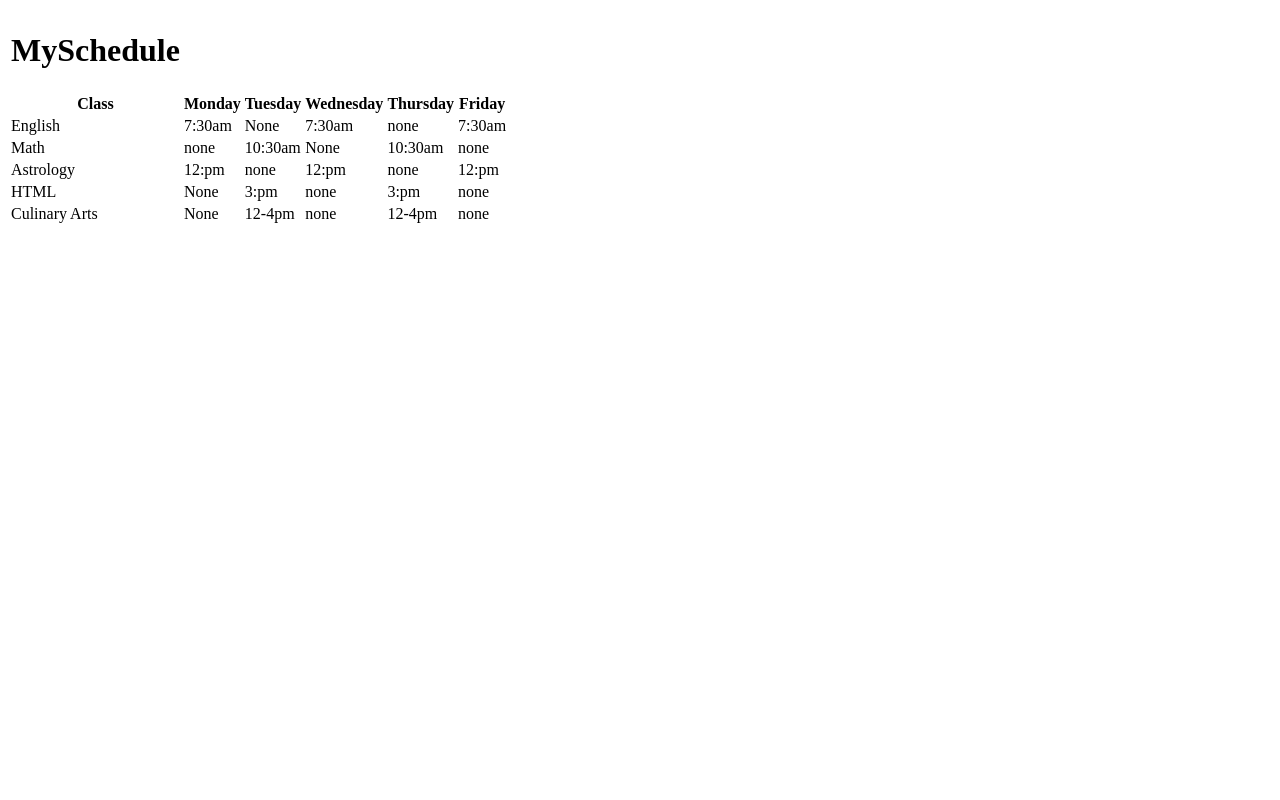
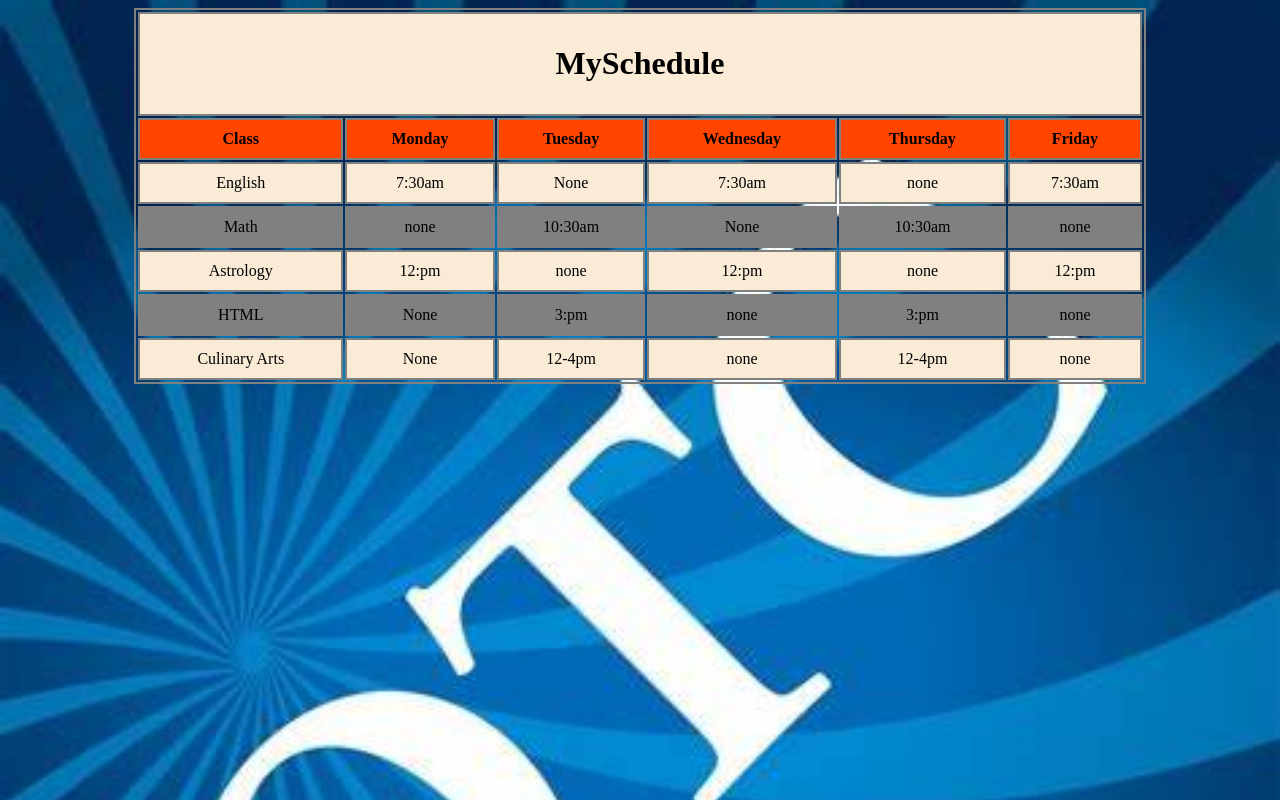
Before and after one commit to JamesFiset/Myschedule, a plain HTML site: page index.html in a window 1280 px wide. Drawn offline with Linux system fonts and the light colour scheme.

Commit message:
added css and rest of table

```diff
--- a/index.html
+++ b/index.html
@@ -15,7 +15,7 @@ My schedule project
     <table>
 
         <tr>
-            <td><h1>MySchedule</h1></td>
+            <td colspan="6"><h1>MySchedule</h1></td>
         </tr>
         <tr>
             <th>Class</th>
--- a/styles.css
+++ b/styles.css
@@ -0,0 +1,16 @@
+/* James Fiset
+Myschedule Project
+10/28/23 */
+
+Body{background-image:url(otc.jpg);
+background-size: cover;
+background-attachment: fixed;
+}
+table{margin:auto; width: 80%;}
+table, th, td{border:2px gray solid;}
+th, td{padding: 10px; text-align: center;}
+tr:nth-child(even){background-color: gray;
+
+}
+tr:nth-child(odd){background-color: antiquewhite;}
+th{background-color: orangered;}
```
Also changed, not shown: otc.jpg (added).
